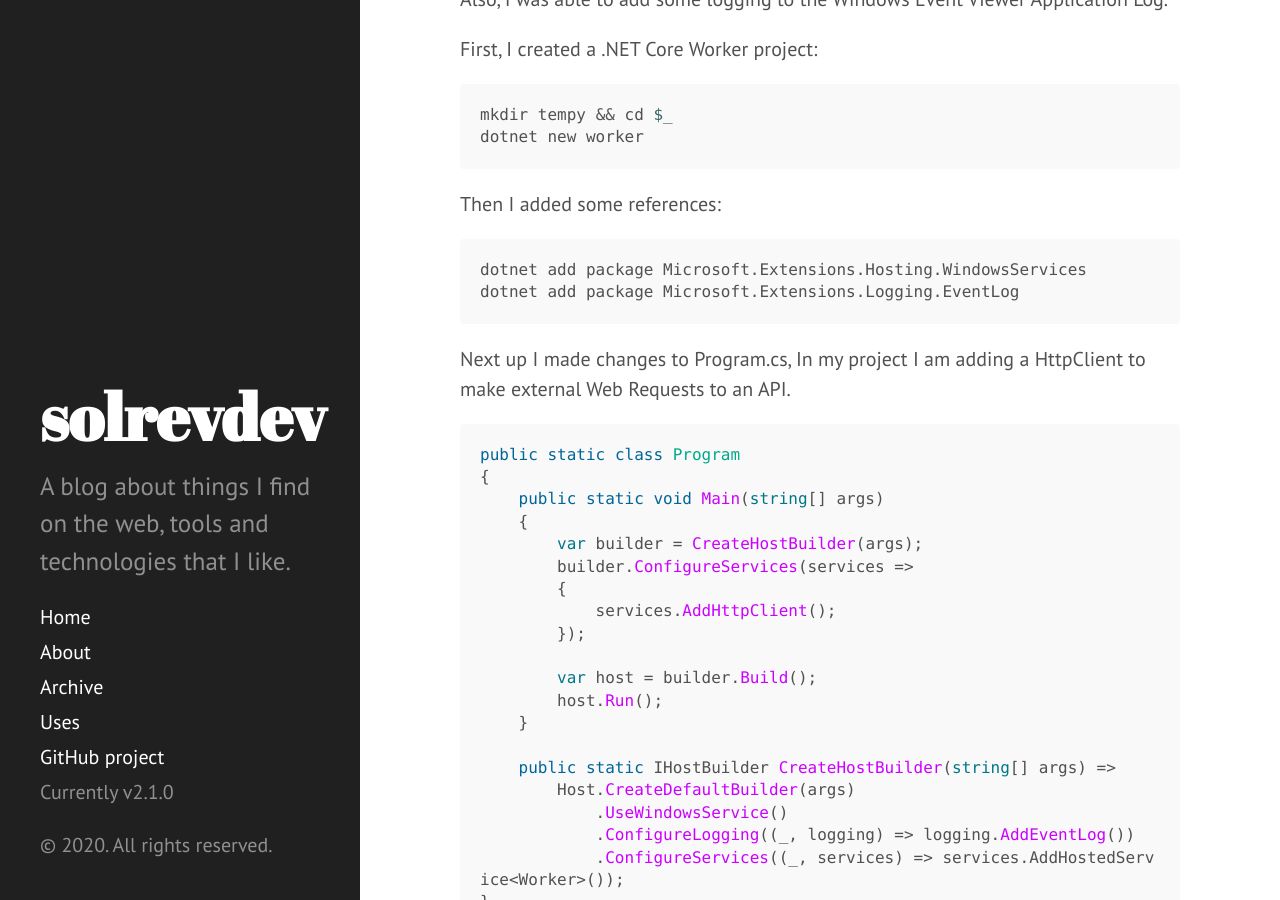
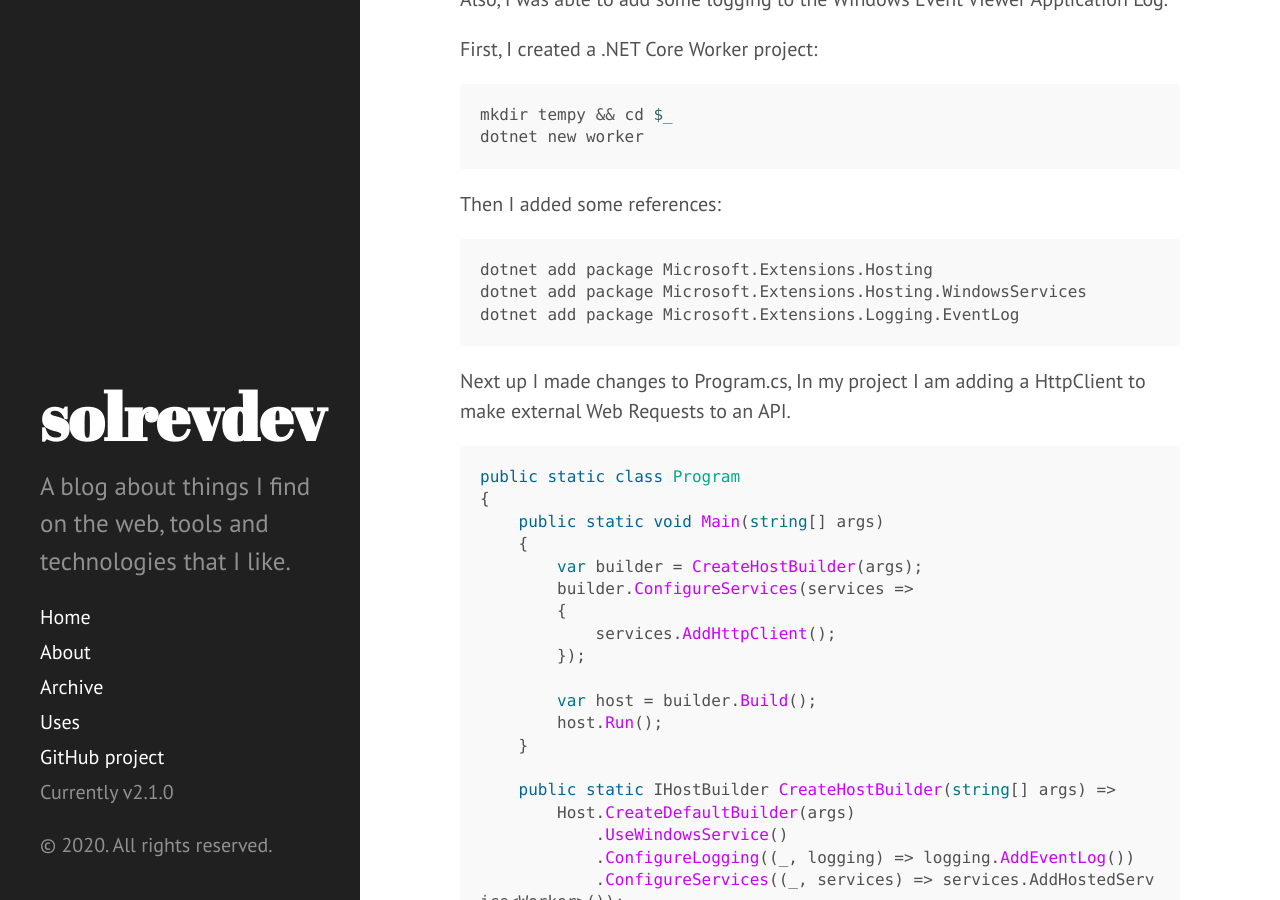
Before and after one commit to solrevdev/solrevdev.github.io, a Jekyll site: the page built from _posts/2020-01-31-event-viewer-logs-with-net-core-workers-as-windows-services.md, in a window 1280 px wide and 900 px high, scrolled down 436 px. Built offline with Jekyll 4.4.1, drawn with Linux system fonts in a browser that asks for light colours.

Commit message:
Update 2020-01-31-event-viewer-logs-with-net-core-workers-as-windows-services.md

````diff
--- a/_posts/2020-01-31-event-viewer-logs-with-net-core-workers-as-windows-services.md
+++ b/_posts/2020-01-31-event-viewer-logs-with-net-core-workers-as-windows-services.md
@@ -25,6 +25,7 @@ dotnet new worker
 Then I added some references:
 
 ```powershell
+dotnet add package Microsoft.Extensions.Hosting
 dotnet add package Microsoft.Extensions.Hosting.WindowsServices
 dotnet add package Microsoft.Extensions.Logging.EventLog
 ```
````
